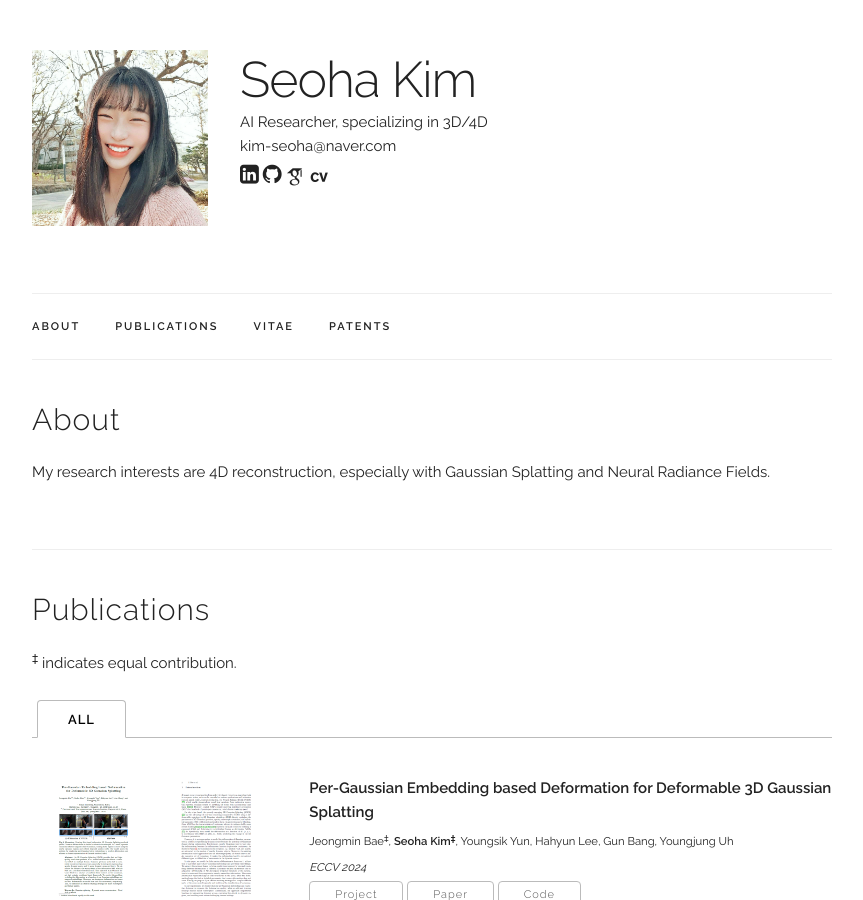
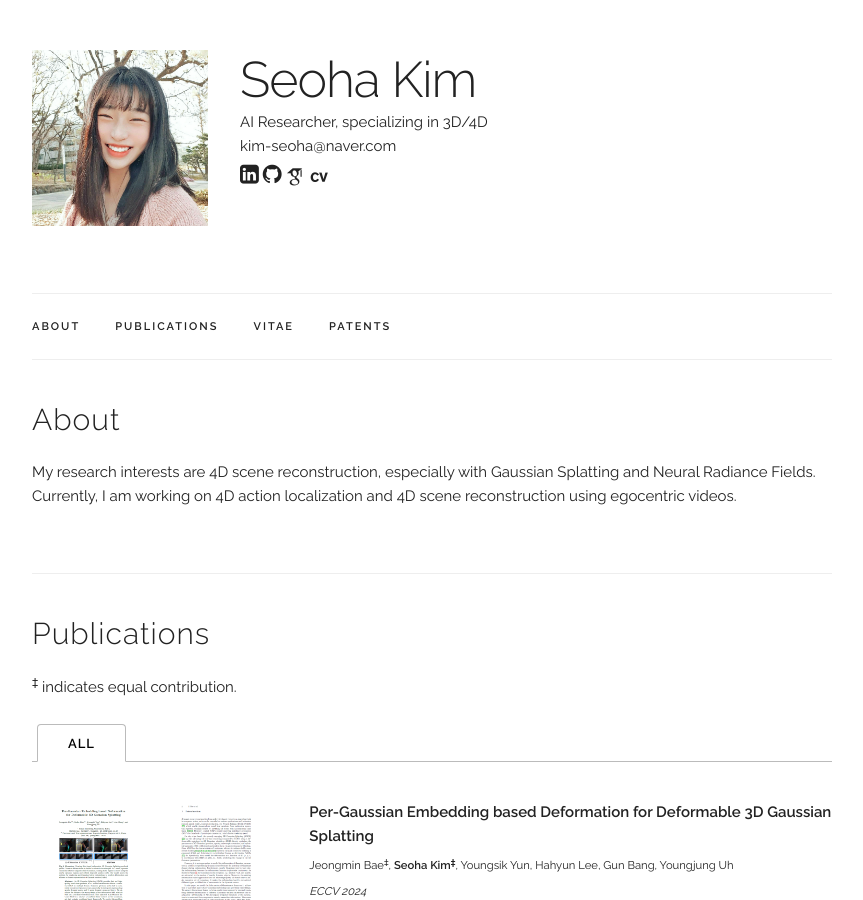
Before and after one commit to seoha-kim/seoha-kim.github.io, a Jekyll site: the page built from index.html, in a window 1280 px wide and 900 px high. Shown: the whole window, without its empty margins (208-1071 px from the left). Built offline with Jekyll 4.4.1, drawn with Linux system fonts in a browser that asks for light colours; some web fonts are replaced.

Commit message:
Update index.html

```diff
--- a/index.html
+++ b/index.html
@@ -7,7 +7,8 @@ title: Home
   <h4>About</h4>
   <p>
   <!-- I am currently master student in Artificial Intellifence at Yonsei University, advised by Prof. <a href="https://vilab.yonsei.ac.kr/member/professor" target="_blank">Youngjung Uh</a>. <br> -->
-  My research interests are 4D reconstruction, especially with Gaussian Splatting and Neural Radiance Fields.
+  My research interests are 4D scene reconstruction, especially with Gaussian Splatting and Neural Radiance Fields.
+  Currently, I am working on 4D action localization and 4D scene reconstruction using egocentric videos.
   </p>
 </div>
 
```
